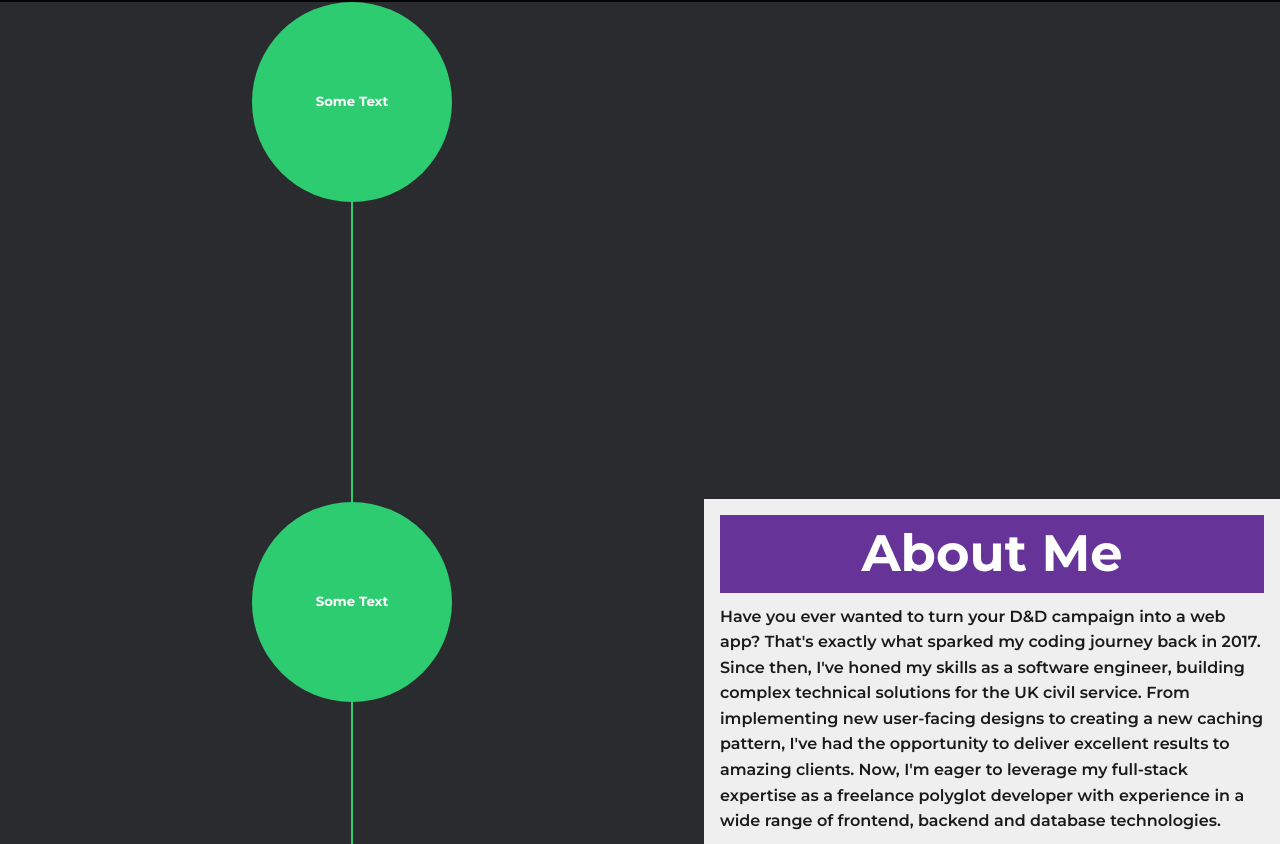
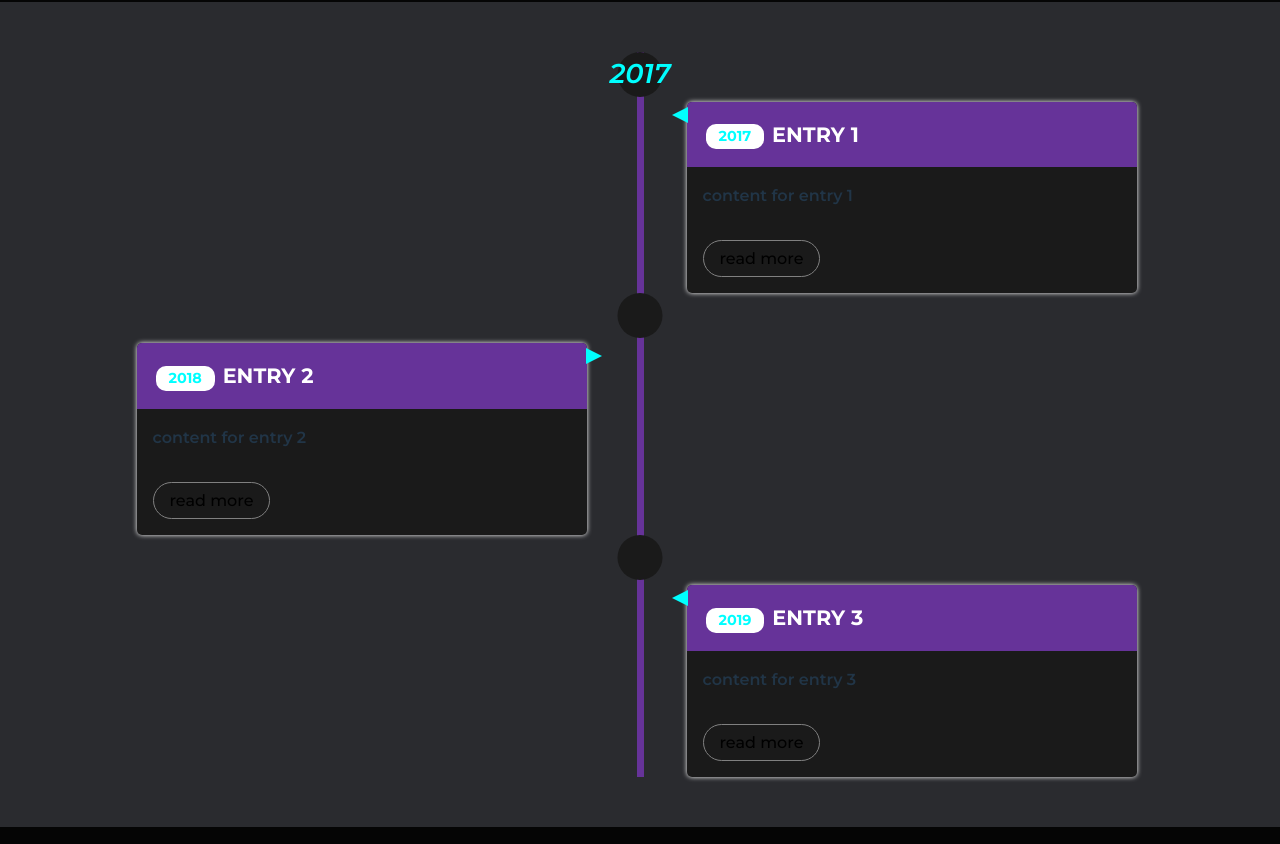
Before and after one commit to Christian-QA/Christian-QA.github.io, a React (Vite) app: page / in a window 1280 px wide. Shown: the part 876-1720 px from the top of the page. Built offline with nearby package versions, Linux system fonts and the light colour scheme.

Commit message:
Working on responsive timeline

```diff
--- a/src/App.css
+++ b/src/App.css
@@ -17,7 +17,7 @@ header {
     background-color: rebeccapurple;
     color: #fff;
     padding: 1rem;
-    max-width: 50%;
+    max-width: 100%;
     left: 0;
     position: fixed;
     z-index: 1000;
@@ -189,10 +189,154 @@ section > * {
 }
 
 .experience-section {
-    display: flex;
-    justify-content: space-between;
     align-items: center;
     max-width: 100%;
     max-height: 100%;
     margin: 0 0 5%;
 }
+
+#timeline ul {
+    padding: 50px 0;
+}
+
+#timeline ul li {
+    list-style: none;
+    position: relative;
+    width: 7px;
+    margin: 0 auto;
+    padding-top: 50px;
+    background-color: rebeccapurple;
+}
+
+#timeline ul li .box {
+    position: relative;
+    bottom: 0;
+    width: 450px;
+    background-color: #1a1a1a;
+    box-shadow: 0 0 5px #ffffff;
+    border-radius: 5px;
+}
+
+#timeline .title {
+    /*box-shadow: 0 5px 10px black;*/
+    padding: 1rem 0rem 1rem 0.7rem;
+    border-top-right-radius: 5px;
+    border-top-left-radius: 5px;
+    color: white;
+    font-size: 1.3rem;
+    background-color: rebeccapurple;
+}
+
+#timeline .year {
+    background-color: white;
+    padding: 0.2rem 0.8rem;
+    border-radius: 10px;
+    color: aqua;
+    font-size:0.9rem;
+    margin: 0 0.5rem;
+}
+
+#timeline p {
+    padding: 1rem 0 1rem 1rem;
+}
+
+#timeline button {
+    margin: 0.5rem 0 1rem 1rem;
+    outline: none;
+    border: 1px solid grey;
+    padding: 0.5rem 1rem;
+    border-radius: 50px;
+    background: transparent;
+    transition: all 0.3s ease-in;
+    cursor: pointer
+}
+
+#timeline button:hover {
+    background-color: #1a1a1a;
+    color: white;
+}
+
+#timeline ul li:nth-child(odd) .box {
+    left: 50px
+}
+
+#timeline ul li:nth-child(even) .box {
+    right: 500px
+}
+
+#timeline ul li i {
+    position: absolute;
+    left: 50%;
+    top: 0;
+    width: 45px;
+    height: 45px;
+    background: #1a1a1a;
+    transform: translateX(-50%);
+    border-radius: 50%;
+}
+
+@media (max-width: 1050px) {
+    .experience-section {
+        align-items: flex-start;
+        width: 80px;
+    }
+
+    #timeline ul li .box {
+        width: 450px;
+    }
+
+    #timeline ul {
+        padding: 50px 0 0 0;
+    }
+
+    #timeline ul li:nth-child(even) .box:before {
+        left: -15px;
+        border-width: 8px 0 8px 16px;
+        border-color: transparent aqua;
+    }
+
+    #timeline ul li:nth-child(odd) .box {
+        left: 40px;
+    }
+
+    #timeline ul li:nth-child(even) .box {
+        left: 40px;
+    }
+}
+
+@media (max-width: 768px) {
+    #timeline ul li .box {
+        width: 350px;
+    }
+
+}
+
+
+#timeline .experience-item {
+    display: flex;
+    align-items: center;
+    justify-content: center;
+    font-size: 1.7rem;
+    color: aqua;
+}
+
+#timeline .box:before {
+    content: "";
+    position: absolute;
+    top: 5px;
+    width: 0;
+    right: 0;
+    border-style: solid;
+}
+
+#timeline ul li:nth-child(odd) .box:before {
+    left: -15px;
+    border-width: 8px 16px 8px 0;
+    border-color: transparent aqua;
+}
+
+#timeline ul li:nth-child(even) .box:before {
+    right: -15px;
+    border-width: 8px 0 8px 16px;
+    border-color: transparent aqua;
+}
--- a/src/components/Experience.tsx
+++ b/src/components/Experience.tsx
@@ -1,6 +1,6 @@
-import React, { useRef, useEffect } from 'react';
+import React from 'react';
 import i18n from "i18next";
-import { useTranslation, initReactI18next } from "react-i18next";
+import {initReactI18next} from "react-i18next";
 import Messages from "../lang/en.tsx";
 
 i18n
@@ -8,144 +8,38 @@ i18n
     .init(Messages);
 
 const Experience: React.FC = () => {
-    const { t } = useTranslation();
+    // const { t } = useTranslation();
 
-    const sectionRef = useRef<HTMLDivElement>(null);
-    const divRefs = useRef<{ [key: string]: HTMLDivElement | null }>({});
-    const observerRef = useRef<IntersectionObserver | null>(null);
-
-    useEffect(() => {
-        const observer = new IntersectionObserver(
-            (entries) => {
-                entries.forEach((entry) => {
-                    const targetDiv = entry.target as HTMLDivElement;
-                    const divId = targetDiv.id;
-                    const divRect = entry.boundingClientRect;
-                    const containerRect: {
-                        top: number;
-                        left: number;
-                        bottom: number;
-                        x: number;
-                        width: number;
-                        y: number;
-                        right: number;
-                        height: number
-                    } = sectionRef.current?.getBoundingClientRect() || {
-                        x: 0,
-                        y: 0,
-                        width: window.innerWidth,
-                        height: window.innerHeight,
-                        top: 0,
-                        right: window.innerWidth,
-                        bottom: window.innerHeight,
-                        left: 0,
-                    };
-                    const containerHeight = containerRect.height;
-
-                    if (divRect.top >= 0 && divRect.top < containerHeight / 3) {
-                        console.log(`Div ${divId} entered the top-left portion of the section`);
-                        // Add any additional logic you need here
-                    } else if (divRect.bottom > containerHeight / 3 && divRect.bottom <= containerHeight) {
-                        console.log(`Div ${divId} entered the top-left portion of the section`);
-                        // Add any additional logic you need here
-                    }
-                });
-            },
-            {
-                root: null, // Observe the divs within the viewport
-                rootMargin: '0px', // Adjust this value if you want to change the threshold
-                threshold: 0, // Trigger when the target is fully visible
-            }
-        );
-
-        observerRef.current = observer;
-
-        const observeDivs = () => {
-            const divIds = ['div1', 'div2', 'div3']; // Replace with your div IDs
-
-            divIds.forEach((divId) => {
-                const divRef = divRefs.current[divId] = document.getElementById(divId) as HTMLDivElement;
-                if (divRef) {
-                    observer.observe(divRef);
-                }
-            });
-        };
-
-        // Observe the divs when the component mounts
-        observeDivs();
-
-        // Observe the divs when the sectionRef changes
-        const sectionRefCallback = (entries: IntersectionObserverEntry[]) => {
-            entries.forEach((entry) => {
-                if (entry.isIntersecting) {
-                    observeDivs();
-                }
-            });
-        };
-
-        const sectionObserver = new IntersectionObserver(sectionRefCallback, {
-            root: null,
-            rootMargin: '0px',
-            threshold: 0,
-        });
-
-        if (sectionRef.current) {
-            sectionObserver.observe(sectionRef.current);
-        }
-
-        return () => {
-            const divIds = ['div1', 'div2', 'div3'];
-
-            divIds.forEach((divId) => {
-                const divRef = divRefs.current[divId];
-                if (divRef && observerRef.current) {
-                    observerRef.current.unobserve(divRef);
-                }
-            });
-
-            if (sectionRef.current) {
-                sectionObserver.unobserve(sectionRef.current);
-            }
-        };
-    }, []);
 
     return (
-        <div className="experience-section" ref={sectionRef}>
-            <br /><br /><br />
-            <div className="wrapper">
-                <div className="large-8 large-centered">
-                    <div className="wrapper">
-                        <div className="circle" id="div1">
-                            <h5>Some Text</h5>
-                        </div>
-                        <div className="vertical-line"></div>
+        <div className="experience-section" id="timeline">
+            <ul className="timeline-ul">
+                <li>
+                    <i className="experience-item xp-1">2017</i>
+                    <div className="box">
+                        <h3 className="title"><span className="year">2017</span>ENTRY 1</h3>
+                        <p>content for entry 1</p>
+                        <button>read more</button>
                     </div>
-                </div>
-                <div className="large-8 large-centered">
-                    <div className="wrapper">
-                        <div className="circle" id="div2">
-                            <h5>Some Text</h5>
-                        </div>
-                        <div className="vertical-line"></div>
+                </li>
+                <li>
+                    <i className="experience-item xp-2"></i>
+                    <div className="box">
+                        <h3 className="title"><span className="year">2018</span>ENTRY 2</h3>
+                        <p>content for entry 2</p>
+                        <button>read more</button>
                     </div>
-                </div>
-                <div className="large-8 large-centered">
-                    <div className="wrapper">
-                        <div className="circle" id="div3">
-                            <h5>Some Text</h5>
-                        </div>
-                        <div className="vertical-line"></div>
+                </li>
+                <li>
+                    <i className="experience-item xp-3"></i>
+                    <div className="box">
+                        <h3 className="title"><span className="year">2019</span>ENTRY 3</h3>
+                        <p>content for entry 3</p>
+                        <button>read more</button>
                     </div>
-                </div>
-            </div>
-            <div className="text-container">
-                <div className="about-me"><h1>{t('about.aboutMe')}</h1></div>
-                <div className="about-story">
-                    <p>{t('about.paragraphOne')}</p>
-                    <br></br>
-                    <p>{t('about.paragraphTwo')}</p>
-                </div>
-            </div>
+                </li>
+            </ul>
+
         </div>
     );
 };
```
Also changed, not shown: 1 other file (tests, documents, lock files or other folders).
